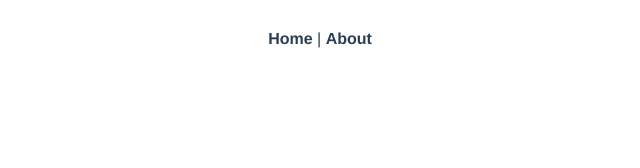
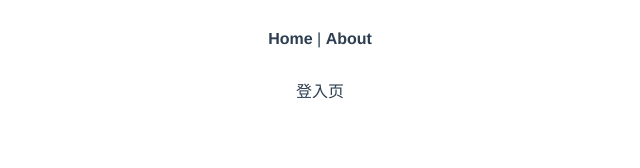
Before and after one commit to yinhuochong123/88heimatoutiao, a Vue app: page /#/login in a window 1280 px wide. Shown: the top 168 px of the page, without its empty margins (320-960 px from the left). Built offline with nearby package versions, Linux system fonts and the light colour scheme.

Commit message:
黑马头条PC-初始化项目-页面分析-新建一级路由登录和主页

```diff
--- a/src/router/index.js
+++ b/src/router/index.js
@@ -1,13 +1,24 @@
 import Vue from 'vue'
 import VueRouter from 'vue-router'
-import Home from '../views/Home.vue'
+import Home from '../views/home/home.vue'
+import login from '../views/login/login.vue'
 
 Vue.use(VueRouter)
-
+// 挂载路由表
 const routes = [{
   path: '/',
+  redirect: '/home'
+},
+// 一级路由 主页
+{
+  path: '/home',
   name: 'home',
   component: Home
+},
+/// / 一级路由 登入页
+{
+  path: '/login',
+  component: login
 }
   // {
   //   path: '/about',
--- /dev/null
+++ b/src/views/login/login.vue
@@ -0,0 +1,15 @@
+<template>
+  <div>
+      登入页
+  </div>
+</template>
+
+<script>
+export default {
+
+}
+</script>
+
+<style>
+
+</style>
```
Also changed, not shown: src/main.js (+4 -4 lines), src/views/home/home.vue (renamed from src/views/Home.vue).
